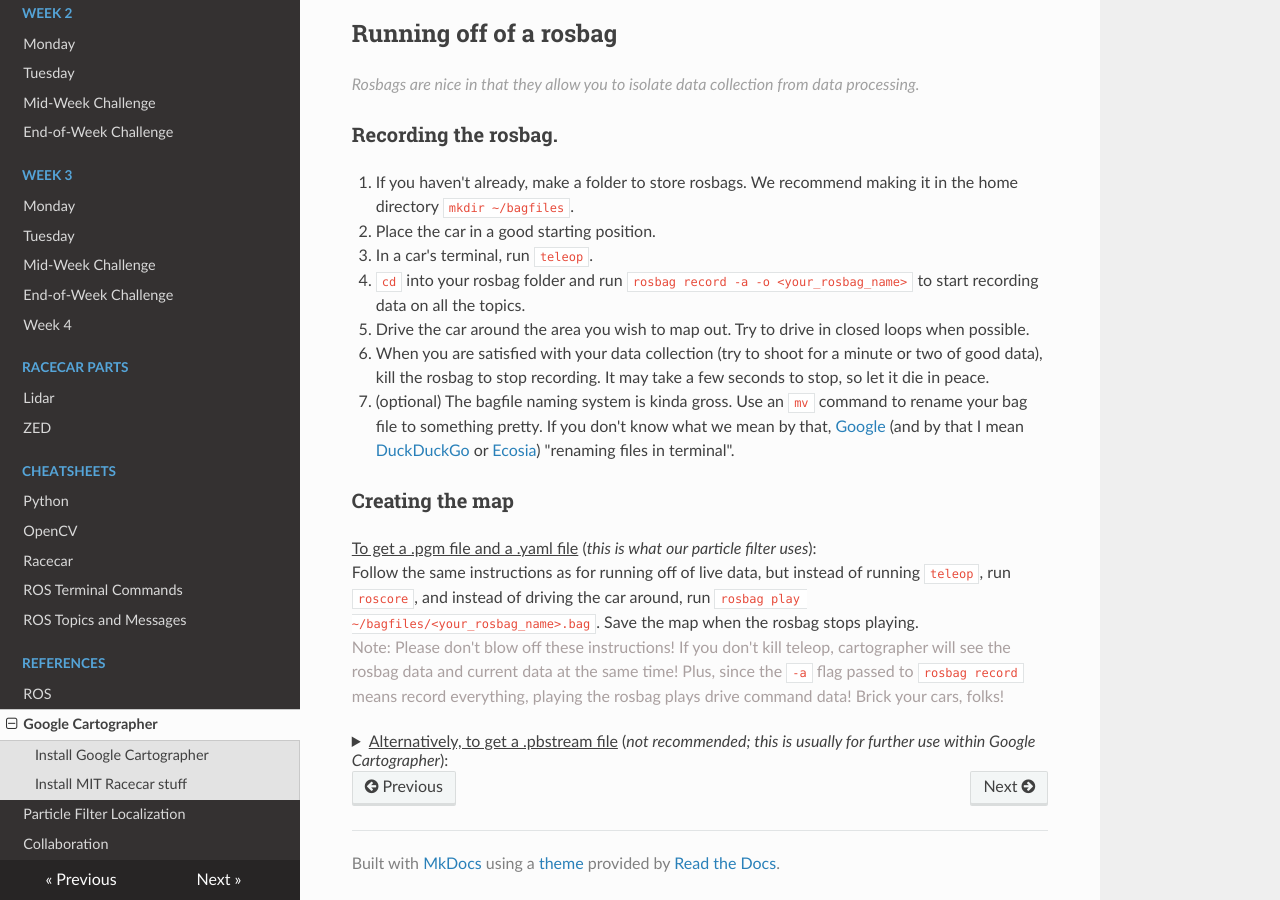
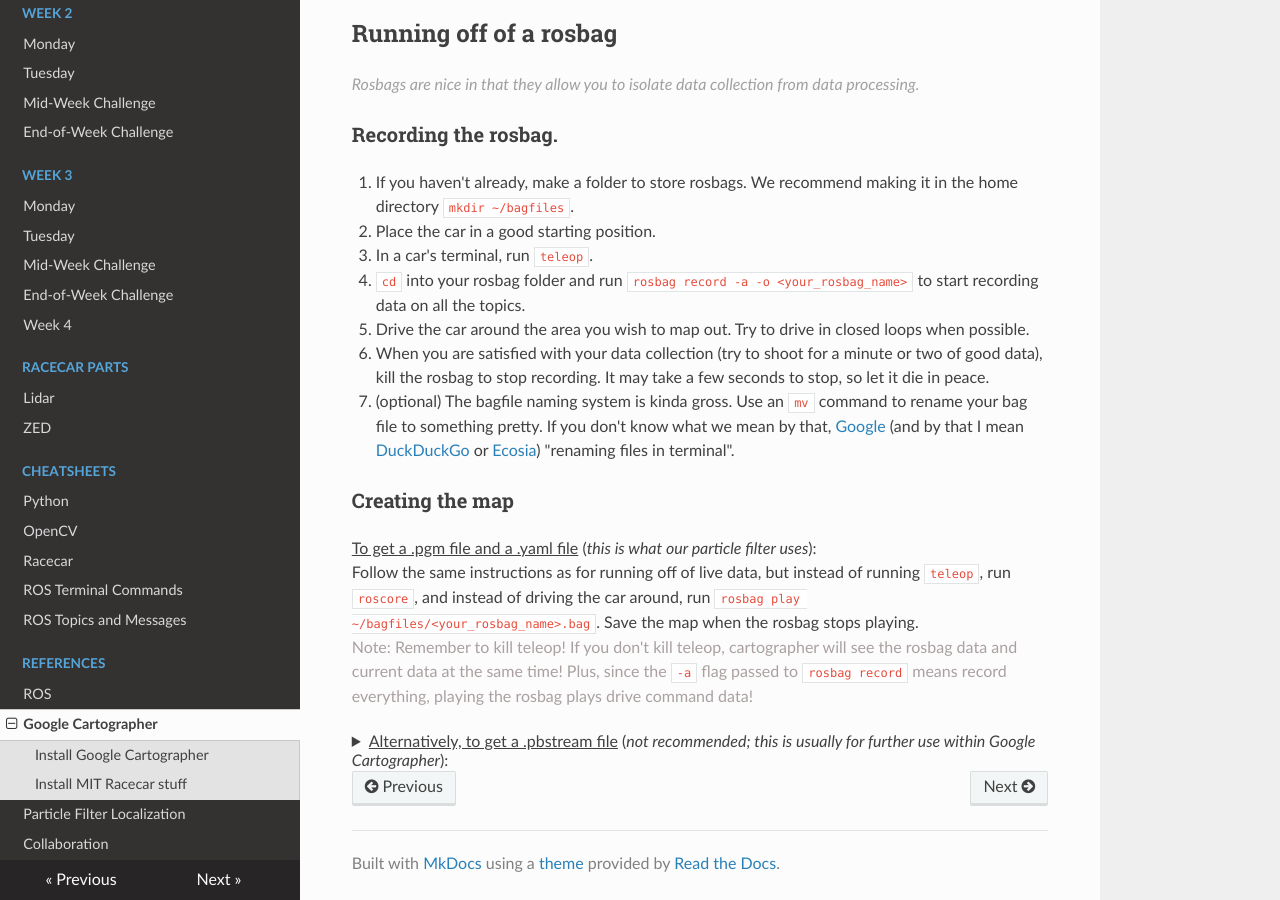
Before and after one commit to ChrisLindland/racecar-website, an MkDocs documentation site: the page built from docs/maps/cartographer/cartographer_ref.md, in a window 1280 px wide and 900 px high, scrolled down 2774 px. Built offline with MkDocs 1.6.1, drawn with Linux system fonts in a browser that asks for light colours; nearby versions of some CDN libraries.

Commit message:
Update cartographer_ref.md

```diff
--- a/docs/maps/cartographer/cartographer_ref.md
+++ b/docs/maps/cartographer/cartographer_ref.md
@@ -99,7 +99,7 @@ Also, rviz can be finicky at times. If nothing appears even after running teleop
 ### Creating the map
 <u>To get a .pgm file and a .yaml file</u> (*this is what our particle filter uses*):<br>
 Follow the same instructions as for running off of live data, but instead of running `teleop`, run `roscore`, and instead of driving the car around, run `rosbag play ~/bagfiles/<your_rosbag_name>.bag`. Save the map when the rosbag stops playing.<br>
-<font color="AAA0A0"> Note: Please don't blow off these instructions! If you don't kill teleop, cartographer will see the rosbag data and current data at the same time! Plus, since the `-a` flag passed to `rosbag record` means record everything, playing the rosbag plays drive command data! Brick your cars, folks! </font>
+<font color="AAA0A0"> Note: Remember to kill teleop! If you don't kill teleop, cartographer will see the rosbag data and current data at the same time! Plus, since the `-a` flag passed to `rosbag record` means record everything, playing the rosbag plays drive command data!</font>
 
 <details><summary><u>Alternatively, to get a .pbstream file</u> (<i>not recommended; this is usually for further use within Google Cartographer</i>):</summary>
 1. Run <code>roslaunch cartographer_ros offline_racecar_2d.launch bag_filenames:=${HOME}/bagfiles/&lt;your_rosbag_name&gt;.bag</code><br>
```
